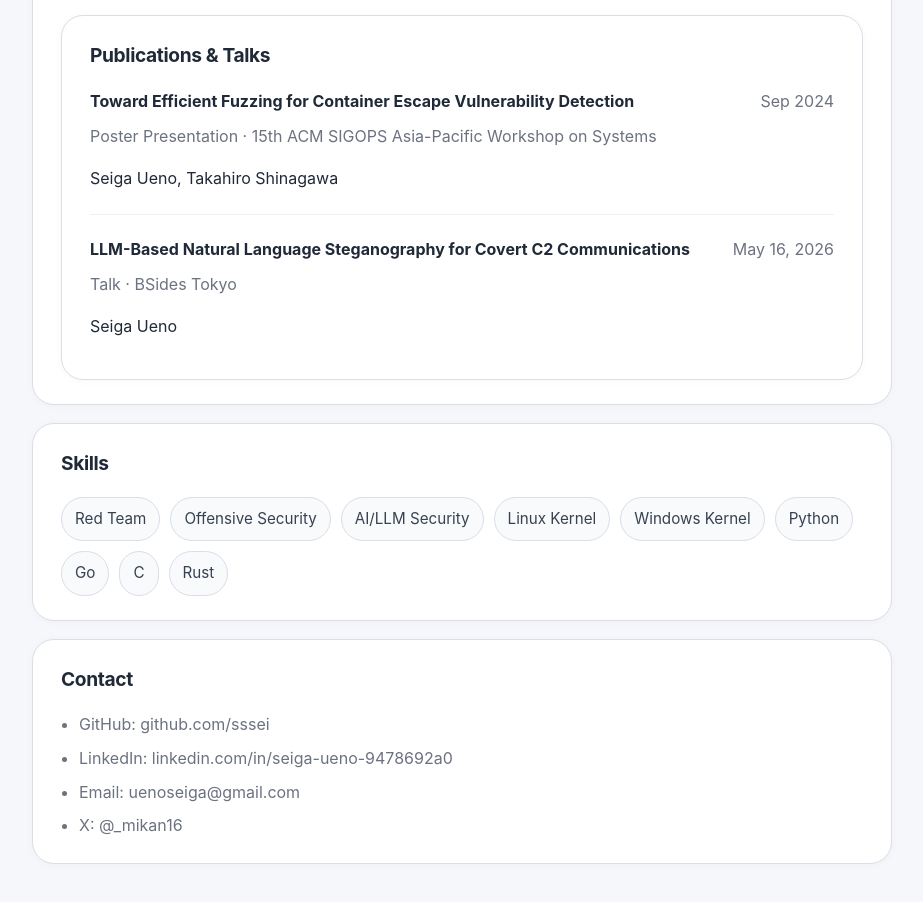
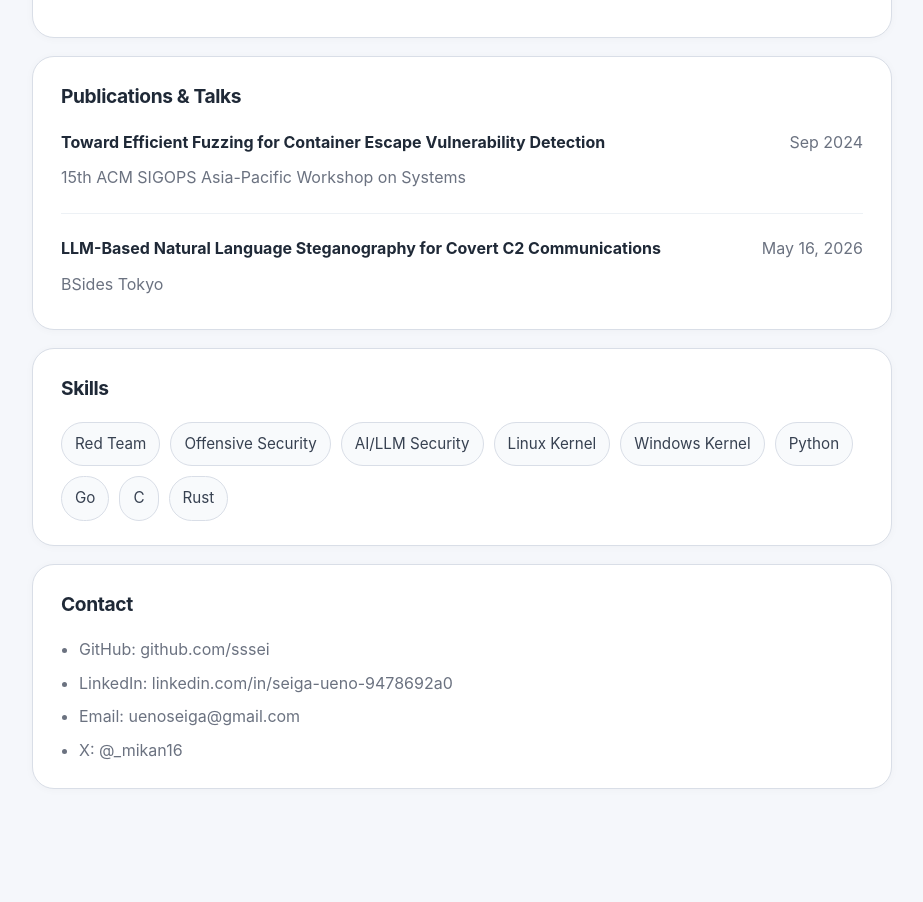
Before and after one commit to sssei/sssei.github.io, an Astro site: page / in a window 1280 px wide. Shown: the part 1155-2057 px from the top of the page, without its empty margins (178-1101 px from the left). After the commit the page ends 2016 px from the top, so only its background shows below. Built offline with nearby package versions, Linux system fonts and the light colour scheme; Astro itself is replaced by a stand-in of ours.

Commit message:
fix bugs

```diff
--- a/src/pages/index.astro
+++ b/src/pages/index.astro
@@ -43,16 +43,12 @@ const education = [
 
 const publicationsAndTalks = [
   {
-    type: "Poster Presentation",
     title: "Toward Efficient Fuzzing for Container Escape Vulnerability Detection",
-    authors: "Seiga Ueno, Takahiro Shinagawa",
     venue: "15th ACM SIGOPS Asia-Pacific Workshop on Systems",
     period: "Sep 2024",
   },
   {
-    type: "Talk",
     title: "LLM-Based Natural Language Steganography for Covert C2 Communications",
-    authors: "Seiga Ueno",
     venue: "BSides Tokyo",
     period: "May 16, 2026",
   },
@@ -151,6 +147,7 @@ const contact = [
       <p>{item.body}</p>
     </article>
   ))}
+</section>
 
 <section id="publications-talks" class="card">
   <h2>Publications & Talks</h2>
@@ -160,13 +157,11 @@ const contact = [
         <h3>{item.title}</h3>
         <p class="period">{item.period}</p>
       </div>
-      <p class="org">{item.type} · {item.venue}</p>
-      <p>{item.authors}</p>
+      <p class="org">{item.venue}</p>
     </article>
   ))}
 </section>
 
-	</section>
       <section id="skills" class="card">
         <h2>Skills</h2>
         <ul class="tags">
```
Lines whose indentation alone changed are shown as unchanged.
